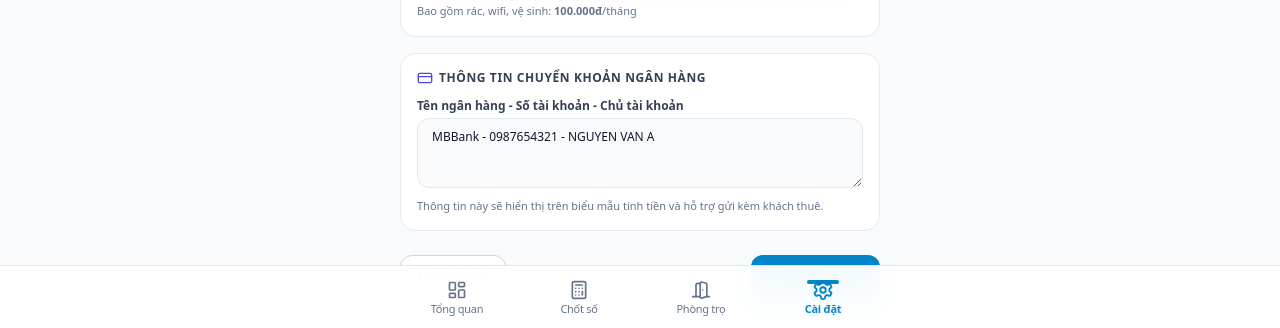
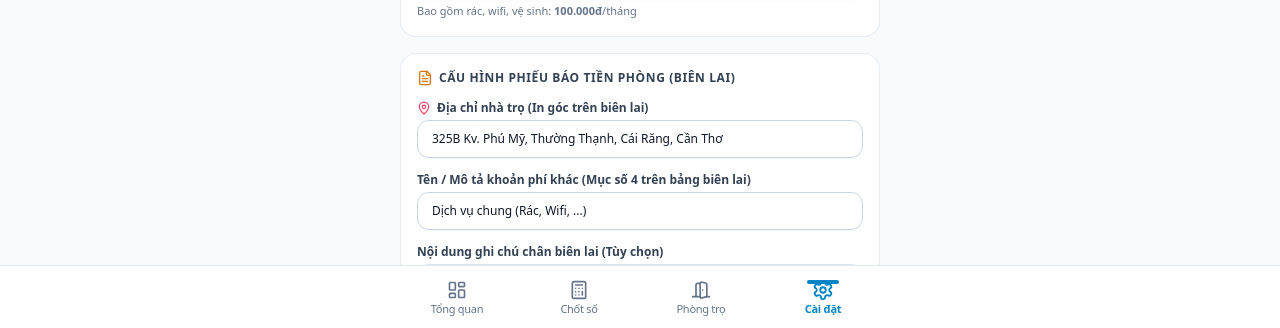
Before and after one commit to KhangLama/quan-ly-tro, a Next.js app: page /settings in a window 1280 px wide. Shown: the part 470-798 px from the top of the page. Built offline with nearby package versions, Linux system fonts and the light colour scheme; no server answers.

Commit message:
feat(settings): allow custom inn address, service description, and receipt note in settings and reflect on receipt

```diff
--- a/src/actions/settings.ts
+++ b/src/actions/settings.ts
@@ -43,6 +43,9 @@ export async function updateSettings(data: {
   water_price?: number;
   service_price?: number;
   bank_info?: string;
+  address?: string;
+  service_description?: string;
+  receipt_note?: string;
 }): Promise<SettingsActionResult> {
   try {
     const supabase = await createClient();
@@ -52,6 +55,9 @@ export async function updateSettings(data: {
     if (data.water_price !== undefined) updatePayload.water_price = Number(data.water_price);
     if (data.service_price !== undefined) updatePayload.service_price = Number(data.service_price);
     if (data.bank_info !== undefined) updatePayload.bank_info = data.bank_info.trim();
+    if (data.address !== undefined) updatePayload.address = data.address.trim();
+    if (data.service_description !== undefined) updatePayload.service_description = data.service_description.trim();
+    if (data.receipt_note !== undefined) updatePayload.receipt_note = data.receipt_note.trim();
 
     const { data: updated, error } = await supabase
       .from("settings")
--- a/src/components/invoices/InvoiceCalculator.tsx
+++ b/src/components/invoices/InvoiceCalculator.tsx
@@ -218,7 +218,9 @@ export function InvoiceCalculator({ initialRoomId }: InvoiceCalculatorProps) {
       month,
       customerName: formData?.leadTenant?.name || undefined,
       bankInfo: formData?.settings?.bank_info || undefined,
-      address: "325B Kv. Phú Mỹ, Thường Thạnh, Cái Răng, Cần Thơ",
+      address: formData?.settings?.address || undefined,
+      serviceDescription: formData?.settings?.service_description || undefined,
+      receiptNote: formData?.settings?.receipt_note || undefined,
       oldElectric: Number(oldElectric) || 0,
       newElectric: Number(newElectric) || 0,
       electricPrice,
--- a/src/components/invoices/ReceiptModal.tsx
+++ b/src/components/invoices/ReceiptModal.tsx
@@ -14,6 +14,8 @@ export interface ReceiptData {
   reportDate?: string; // e.g. "07/05/2026"
   address?: string;
   bankInfo?: string;
+  serviceDescription?: string;
+  receiptNote?: string;
   oldElectric: number;
   newElectric: number;
   electricPrice: number;
@@ -255,7 +257,7 @@ export function ReceiptModal({ isOpen, onClose, data }: ReceiptModalProps) {
                 <tr>
                   <td className="border-r border-black p-1.5 font-medium">4- Phí khác</td>
                   <td className="border-r border-black p-1.5 text-[11px] text-slate-600">
-                    Dịch vụ chung (Rác, Wifi, ...)
+                    {data.serviceDescription || "Dịch vụ chung (Rác, Wifi, ...)"}
                   </td>
                   <td className="border-r border-black p-1.5 text-right font-medium whitespace-nowrap">{formatVND(data.servicePrice)} đ</td>
                   <td className="border-r border-black p-1.5 text-center">1</td>
@@ -276,7 +278,9 @@ export function ReceiptModal({ isOpen, onClose, data }: ReceiptModalProps) {
                 <tr>
                   <td className="border-r border-black p-2 font-bold italic">Ghi chú:</td>
                   <td colSpan={4} className="p-2 text-xs text-slate-700 font-medium">
-                    {data.bankInfo ? (
+                    {data.receiptNote ? (
+                      <div>{data.receiptNote}</div>
+                    ) : data.bankInfo ? (
                       <div>
                         Thanh toán STK: <strong>{data.bankInfo}</strong> (Cú pháp: P{data.roomCode} TT thang {data.month})
                       </div>
--- a/src/components/settings/SettingsForm.tsx
+++ b/src/components/settings/SettingsForm.tsx
@@ -1,7 +1,7 @@
 "use client";
 
 import React, { useState, useEffect, useCallback } from "react";
-import { Zap, Droplet, Shield, CreditCard, Save, RotateCcw, CheckCircle2, AlertCircle } from "lucide-react";
+import { Zap, Droplet, Shield, CreditCard, Save, RotateCcw, CheckCircle2, AlertCircle, MapPin, FileText } from "lucide-react";
 import { Card } from "@/components/ui/Card";
 import { Button } from "@/components/ui/Button";
 import { Input } from "@/components/ui/Input";
@@ -14,6 +14,9 @@ export function SettingsForm() {
   const [waterPrice, setWaterPrice] = useState("25000");
   const [servicePrice, setServicePrice] = useState("100000");
   const [bankInfo, setBankInfo] = useState("MB Bank - 0987654321 - NGUYEN VAN A");
+  const [address, setAddress] = useState("325B Kv. Phú Mỹ, Thường Thạnh, Cái Răng, Cần Thơ");
+  const [serviceDescription, setServiceDescription] = useState("Dịch vụ chung (Rác, Wifi, ...)");
+  const [receiptNote, setReceiptNote] = useState("");
 
   const [loading, setLoading] = useState(true);
   const [saving, setSaving] = useState(false);
@@ -28,6 +31,9 @@ export function SettingsForm() {
       setWaterPrice(String(res.settings.water_price));
       setServicePrice(String(res.settings.service_price));
       setBankInfo(res.settings.bank_info || "");
+      if (res.settings.address) setAddress(res.settings.address);
+      if (res.settings.service_description) setServiceDescription(res.settings.service_description);
+      if (res.settings.receipt_note !== undefined) setReceiptNote(res.settings.receipt_note || "");
     }
     setLoading(false);
   }, []);
@@ -47,6 +53,9 @@ export function SettingsForm() {
       water_price: Number(waterPrice) || 0,
       service_price: Number(servicePrice) || 0,
       bank_info: bankInfo,
+      address,
+      service_description: serviceDescription,
+      receipt_note: receiptNote,
     });
 
     setSaving(false);
@@ -64,6 +73,9 @@ export function SettingsForm() {
     setWaterPrice("25000");
     setServicePrice("100000");
     setBankInfo("MB Bank - 0987654321 - NGUYEN VAN A");
+    setAddress("325B Kv. Phú Mỹ, Thường Thạnh, Cái Răng, Cần Thơ");
+    setServiceDescription("Dịch vụ chung (Rác, Wifi, ...)");
+    setReceiptNote("");
   };
 
   if (loading) {
@@ -169,6 +181,60 @@ export function SettingsForm() {
         </div>
       </Card>
 
+      {/* Receipt Customization Card */}
+      <Card className="p-4 bg-white border-slate-200/80 shadow-xs space-y-3.5">
+        <div className="flex items-center gap-1.5">
+          <FileText className="w-4 h-4 text-amber-600" />
+          <h3 className="text-xs font-bold text-slate-700 uppercase tracking-wider">
+            Cấu hình Phiếu báo tiền phòng (Biên lai)
+          </h3>
+        </div>
+
+        {/* Inn Address */}
+        <div>
+          <label className="block text-xs font-semibold text-slate-700 mb-1 flex items-center gap-1.5">
+            <MapPin className="w-3.5 h-3.5 text-rose-500" />
+            <span>Địa chỉ nhà trọ (In góc trên biên lai)</span>
+          </label>
+          <Input
+            value={address}
+            onChange={(e) => setAddress(e.target.value)}
+            placeholder="e.g. 325B Kv. Phú Mỹ, Thường Thạnh, Cái Răng, Cần Thơ"
+            className="text-xs font-medium"
+          />
+        </div>
+
+        {/* Service Name / Description */}
+        <div>
+          <label className="block text-xs font-semibold text-slate-700 mb-1">
+            Tên / Mô tả khoản phí khác (Mục số 4 trên bảng biên lai)
+          </label>
+          <Input
+            value={serviceDescription}
+            onChange={(e) => setServiceDescription(e.target.value)}
+            placeholder="e.g. Dịch vụ chung (Rác, Wifi, ...)"
+            className="text-xs font-medium"
+          />
+        </div>
+
+        {/* Receipt Note */}
+        <div>
+          <label className="block text-xs font-semibold text-slate-700 mb-1">
+            Nội dung ghi chú chân biên lai (Tùy chọn)
+          </label>
+          <textarea
+            rows={2}
+            value={receiptNote}
+            onChange={(e) => setReceiptNote(e.target.value)}
+            placeholder="Để trống sẽ tự động hiển thị hướng dẫn thanh toán kèm STK ngân hàng ở trên"
+            className="w-full px-3.5 py-2.5 bg-slate-50 border border-slate-200 rounded-xl text-xs font-medium text-slate-900 focus:outline-none focus:ring-2 focus:ring-indigo-500"
+          />
+          <p className="text-[11px] text-slate-500 mt-1">
+            Nếu nhập, nội dung này sẽ thay thế câu ghi chú mặc định ở chân phiếu báo tiền phòng.
+          </p>
+        </div>
+      </Card>
+
       {/* Bank Account Info Card */}
       <Card className="p-4 bg-white border-slate-200/80 shadow-xs space-y-3">
         <div className="flex items-center gap-1.5">
--- a/src/lib/supabase/mock-db.ts
+++ b/src/lib/supabase/mock-db.ts
@@ -13,6 +13,9 @@ const DEFAULT_SETTINGS: Setting = {
   water_price: 25000,
   service_price: 100000,
   bank_info: "MBBank - 0987654321 - NGUYEN VAN A",
+  address: "325B Kv. Phú Mỹ, Thường Thạnh, Cái Răng, Cần Thơ",
+  service_description: "Dịch vụ chung (Rác, Wifi, ...)",
+  receipt_note: "",
   updated_at: new Date().toISOString(),
 };
 
```
Also changed, not shown: src/types/database.ts (+9 -0 lines), 2 other files (tests, documents, lock files or other folders).
